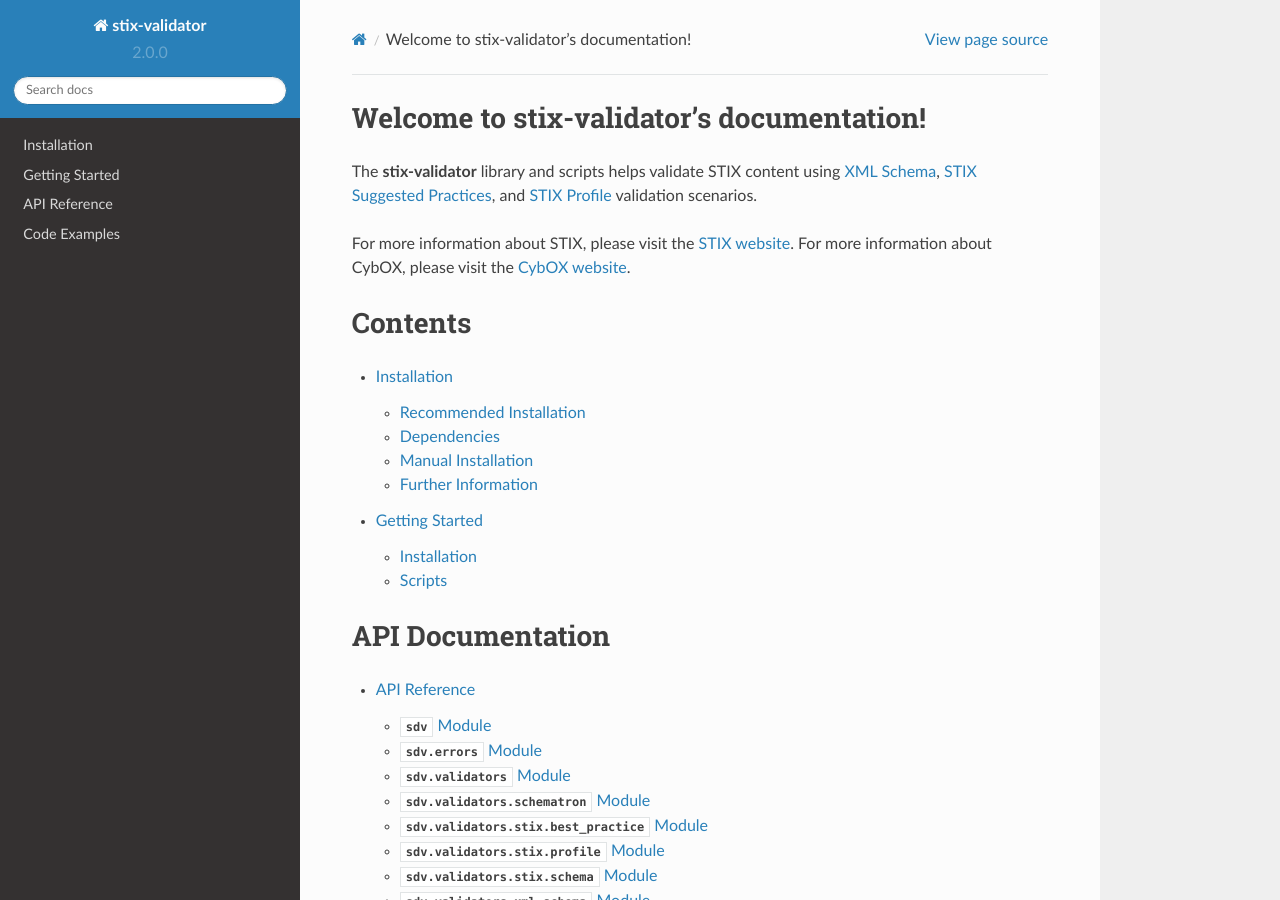
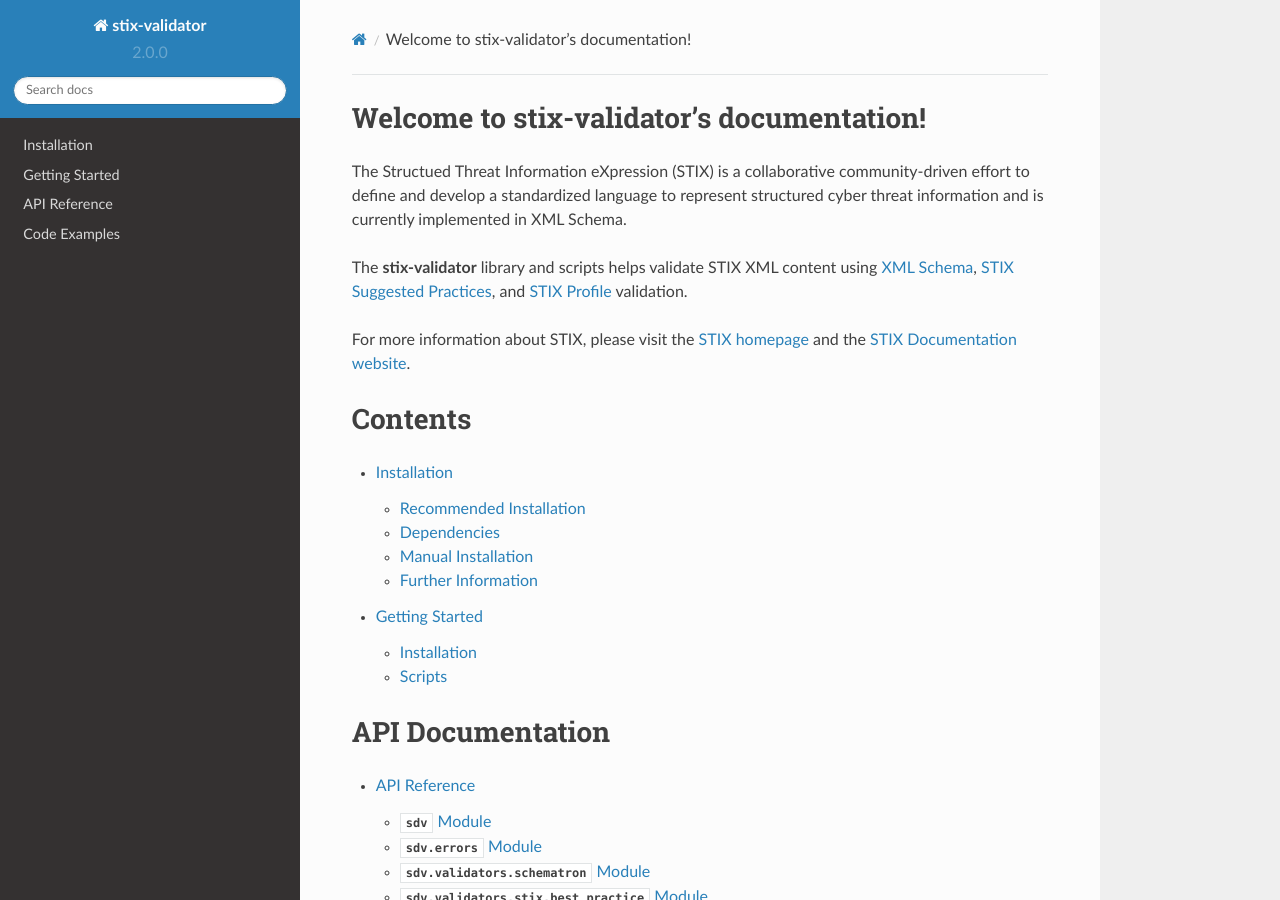
Before and after one commit to STIXProject/stix-validator, a Sphinx documentation site: the page built from docs/index.rst, in a window 1280 px wide and 900 px high. Built offline with Sphinx 7.4.7 and the Read the Docs theme 2.0.0, drawn with Linux system fonts in a browser that asks for light colours; pages that are not in the unit, such as notebooks, are missing from menus; the version number is read from the project's files by our own code.

Commit message:
Removed html source links. Fixed duplicate documentation in places.

```diff
--- a/docs/api/validators/index.rst
+++ /dev/null
@@ -1,7 +0,0 @@
-:mod:`sdv.validators` Module
-============================
-
-.. module:: sdv.validators
-
-.. autoclass:: ValidationResults
-    :members:
--- a/docs/conf.py
+++ b/docs/conf.py
@@ -30,6 +30,7 @@ import sdv
 # extensions coming with Sphinx (named 'sphinx.ext.*') or your custom
 # ones.
 extensions = [
+    'sphinx.ext.viewcode',
     'sphinx.ext.autodoc',
     'sphinxcontrib.napoleon',
 ]
@@ -170,7 +171,7 @@ html_static_path = ['_static']
 #html_split_index = False
 
 # If true, links to the reST sources are added to the pages.
-#html_show_sourcelink = True
+html_show_sourcelink = False
 
 # If true, "Created using Sphinx" is shown in the HTML footer. Default is True.
 #html_show_sphinx = True
--- a/docs/index.rst
+++ b/docs/index.rst
@@ -1,17 +1,24 @@
 Welcome to stix-validator's documentation!
 ==========================================
 
-The **stix-validator** library and scripts helps validate STIX content
-using `XML Schema`_, `STIX Suggested Practices`_, and `STIX Profile`_ validation
-scenarios.
+The Structued Threat Information eXpression (STIX) is a collaborative
+community-driven effort to define and develop a standardized language to
+represent structured cyber threat information and is currently implemented
+in XML Schema.
+
+The **stix-validator** library and scripts helps validate STIX XML content
+using `XML Schema`_, `STIX Suggested Practices`_, and `STIX Profile`_
+validation.
 
 .. _XML Schema: http://stix.mitre.org/language/
 .. _STIX Profile: http://stixproject.github.io/documentation/profiles/
 .. _STIX Suggested Practices: http://stixproject.github.io/documentation/suggested-practices/
 
 For more information about STIX, please visit the
-`STIX website <http://stix.mitre.org/>`_. For more information about CybOX,
-please visit the `CybOX website <http://cybox.mitre.org>`_.
+`STIX homepage`_ and the `STIX Documentation website`_.
+
+.. _STIX homepage: http://stix.mitre.org/
+.. _STIX Documentation website: http://stixproject.github.io
 
 Contents
 ========
@@ -33,6 +40,7 @@ API Documentation
 
 Contributing
 ============
+
 If a bug is found, a feature is missing, or something just isn't behaving the
 way you'd expect it to, please submit an issue to our `tracker`_. If you'd like
 to contribute code to our repository, you can do so by issuing a `pull request`_
```
Also changed, not shown: 1 other file.
